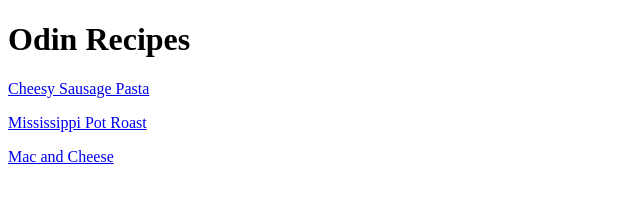
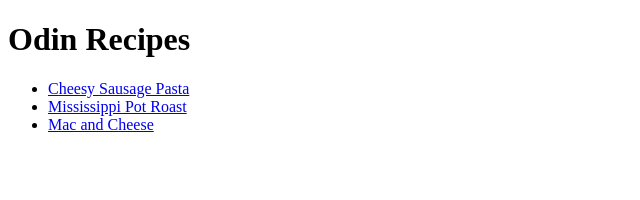
Before and after one commit to TyDieGuy99/odin-recipes, a plain HTML site: page index.html in a window 1280 px wide. Shown: the whole page, without its empty margins (0-640 px from the left). Drawn offline with Linux system fonts and the light colour scheme.

Commit message:
Text change Changed layout of text as per project

```diff
--- a/index.html
+++ b/index.html
@@ -7,9 +7,10 @@
 
     <body>
         <h1>Odin Recipes</h1>
-
-        <a href="recipes/cheesy-sausage-pasta.html">Cheesy Sausage Pasta</a>
-        <p><a href="recipes/mississippi-pot-roast.html">Mississippi Pot Roast</a></p>
-        <p><a href="recipes/mac-and-cheese.html">Mac and Cheese</a></p>
+        <ul>
+            <li><a href="recipes/cheesy-sausage-pasta.html">Cheesy Sausage Pasta</a></li>
+            <li><a href="recipes/mississippi-pot-roast.html">Mississippi Pot Roast</a></li>
+            <li><a href="recipes/mac-and-cheese.html">Mac and Cheese</a></li>
+        </ul>
     </body>
 </html>
```
